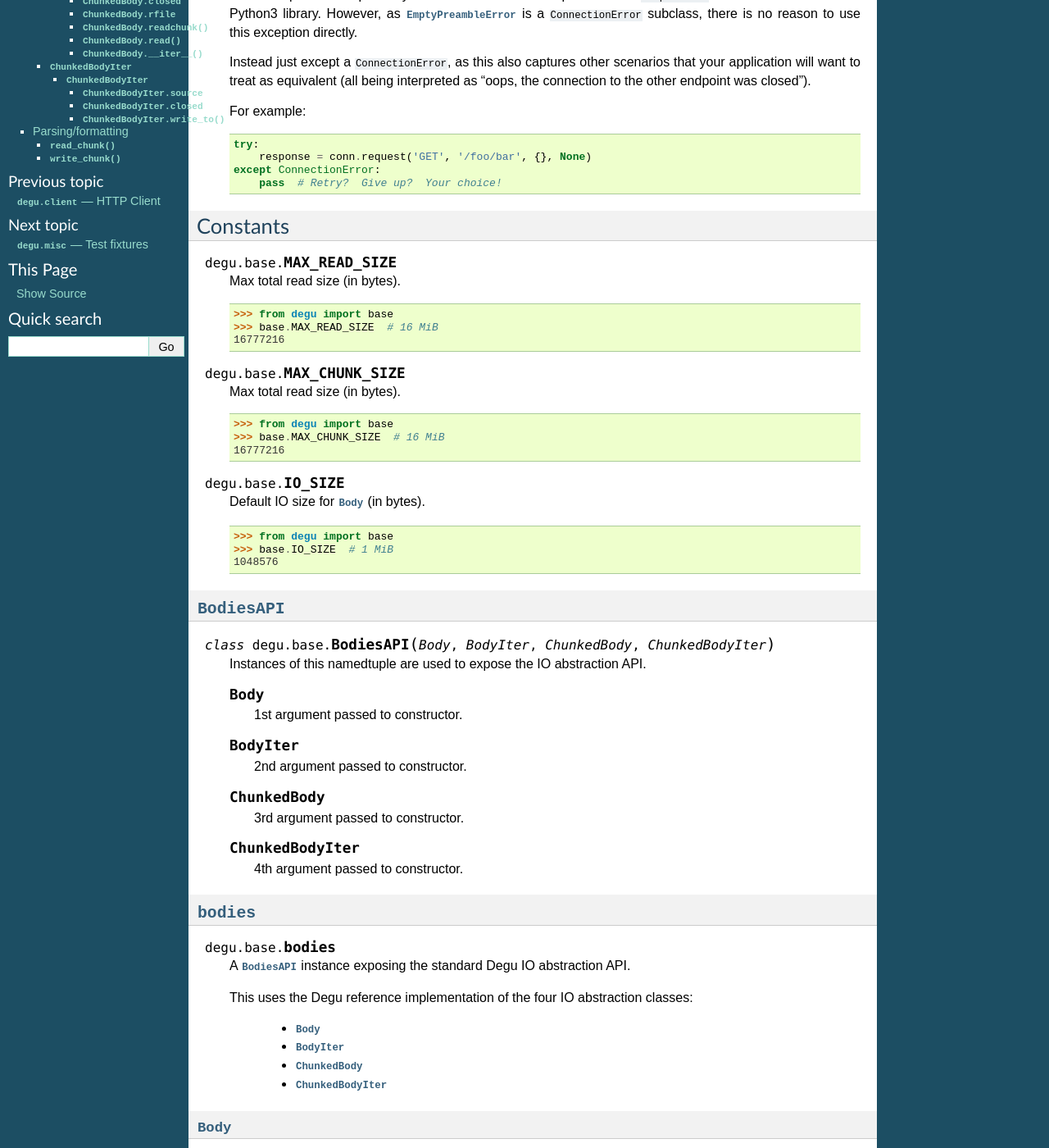
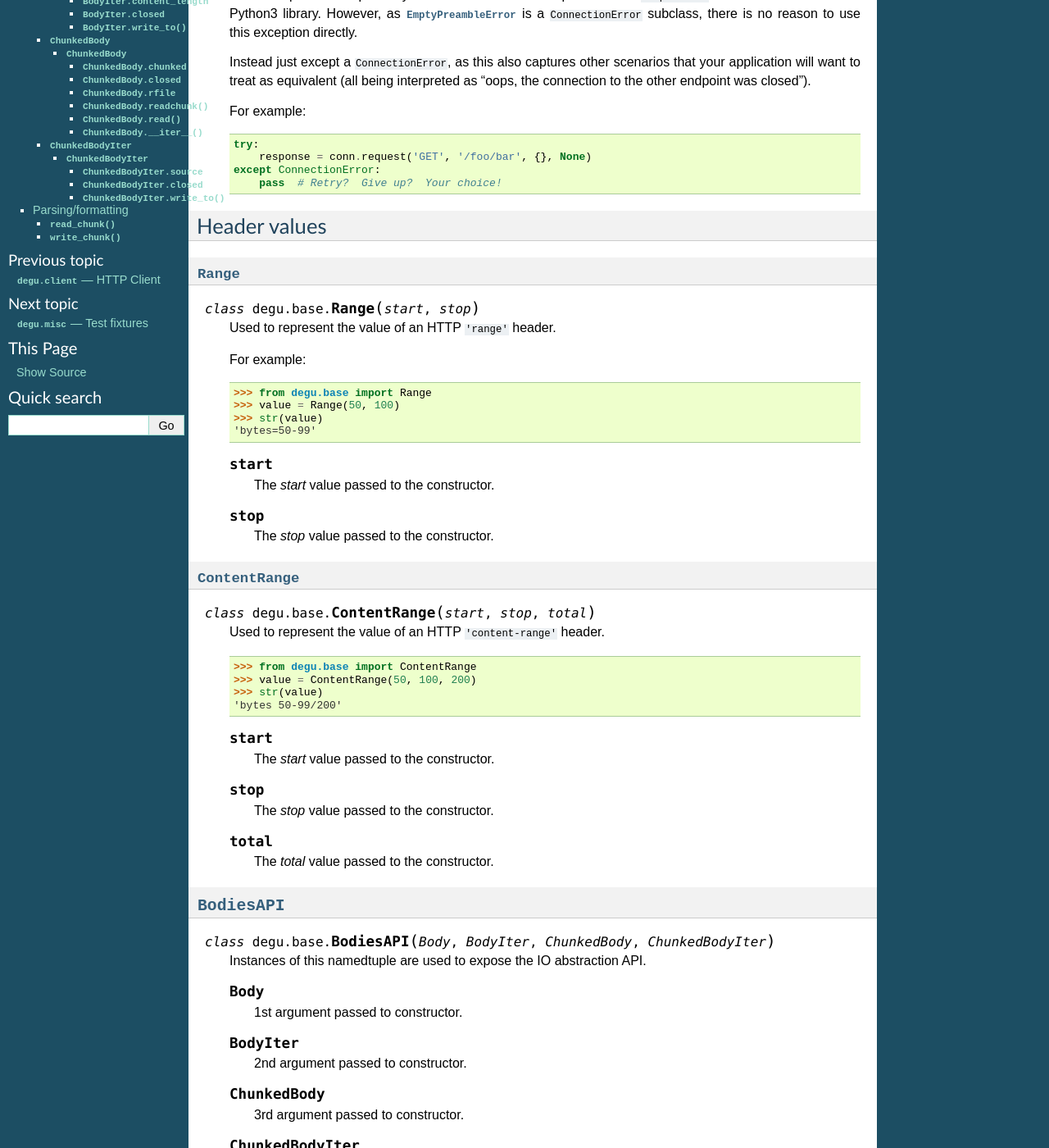
Before and after one commit to json420/degu, a Sphinx documentation site: the page built from doc/degu.base.rst, in a window 1280 px wide and 1400 px high, scrolled down 644 px. Shown: the whole window at 82% size. Built offline with Sphinx 7.4.7, drawn with Linux system fonts in a browser that asks for light colours; some of the changed text lies outside the part shown.

Commit message:
First rough pass at documenting Range, ContentRange classes

```diff
--- a/doc/degu.base.rst
+++ b/doc/degu.base.rst
@@ -60,35 +60,55 @@
             pass  # Retry?  Give up?  Your choice!
 
 
+Header values
+-------------
 
-Constants
----------
+:class:`Range`
+''''''''''''''
 
-.. data:: MAX_READ_SIZE
+.. class:: Range(start, stop)
 
-    Max total read size (in bytes).
+    Used to represent the value of an HTTP ``'range'`` header.
 
-    >>> from degu import base
-    >>> base.MAX_READ_SIZE  # 16 MiB
-    16777216
+    For example:
 
-.. data:: MAX_CHUNK_SIZE
+    >>> from degu.base import Range
+    >>> value = Range(50, 100)
+    >>> str(value)
+    'bytes=50-99'
 
-    Max total read size (in bytes).
+    .. attribute:: start
 
-    >>> from degu import base
-    >>> base.MAX_CHUNK_SIZE  # 16 MiB
-    16777216
+        The *start* value passed to the constructor.
 
-.. data:: IO_SIZE
+    .. attribute:: stop
 
-    Default IO size for :class:`Body` (in bytes).
-
-    >>> from degu import base
-    >>> base.IO_SIZE  # 1 MiB
-    1048576
+        The *stop* value passed to the constructor.
 
 
+:class:`ContentRange`
+'''''''''''''''''''''
+
+.. class:: ContentRange(start, stop, total)
+
+    Used to represent the value of an HTTP ``'content-range'`` header.
+
+    >>> from degu.base import ContentRange
+    >>> value = ContentRange(50, 100, 200)
+    >>> str(value)
+    'bytes 50-99/200'
+
+    .. attribute:: start
+
+        The *start* value passed to the constructor.
+
+    .. attribute:: stop
+
+        The *stop* value passed to the constructor.
+
+    .. attribute:: total
+
+        The *total* value passed to the constructor.
 
 
 :class:`BodiesAPI`
```
